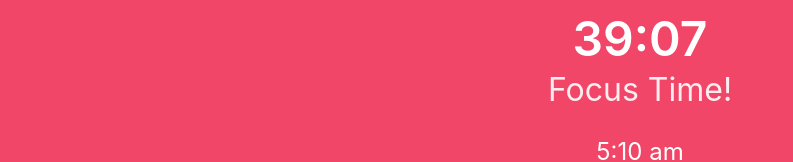
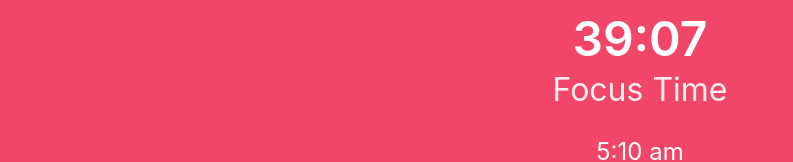
Before and after one commit to bytedriven/pomodoro, a React (Create React App) app: page /#/ in a window 1280 px wide. Shown: the part 335-497 px from the top of the page, without its empty margins (0-793 px from the left). Built offline with nearby package versions, Linux system fonts and the light colour scheme; what @fortawesome/fontawesome would draw is missing.

Commit message:
:construction: Reduxified settings modal messages saving
need to implement range, exceptions and mossbyte

```diff
--- a/src/components/App.jsx
+++ b/src/components/App.jsx
@@ -75,7 +75,7 @@ export default class App extends React.Component {
                 this.state.sounds.break.play()
             }
             appClass = 'is-primary'
-            message = message || this.state.mossByte.object.messages ? this.state.mossByte.object.messages.break : 'message.break'
+            message = message || this.props.settings.messages.break
             minutesDiff = moment().startOf('hour').minute(breakEnd).diff(now, 'minutes')
             secondsDiff = moment().startOf('hour').minute(breakEnd).diff(now, 'seconds')
 
@@ -84,7 +84,7 @@ export default class App extends React.Component {
                 this.state.sounds.focus.play()
             }
             appClass = 'is-danger'
-            message = message || this.state.mossByte.object.messages ? this.state.mossByte.object.messages.focus : 'message.focus'
+            message = message || this.props.settings.messages.focus
             minutesDiff = moment().startOf('hour').minute(breakStart).diff(now, 'minutes')
             secondsDiff = moment().startOf('hour').minute(breakStart).diff(now, 'seconds')
         }
--- a/src/components/FormElement.jsx
+++ b/src/components/FormElement.jsx
@@ -15,7 +15,6 @@ export default class FormElement extends React.Component {
                 name={this.props.name}
                 placeholder={this.props.placeholder}
                 defaultValue={this.props.defaultValue}
-                onChange={(e) => {this.props.onChange(e, this.props.name)}}
             />
           </div>
         </div>
--- a/src/components/SettingsForm.jsx
+++ b/src/components/SettingsForm.jsx
@@ -33,14 +33,12 @@ export default class SettingsForm extends Component {
                         name='message.focus'
                         placeholder='Focus Message...'
                         defaultValue={this.props.messages.focus}
-                        onChange={this.handleOnChange}
                     />
                     <FormElement
                         displayName='Break Message'
                         name='message.break'
                         placeholder='Break Message...'
                         defaultValue={this.props.messages.break}
-                        onChange={this.handleOnChange}
                     />
                     <div className="field" style={{overflow: 'hidden'}}>
                         <Range
```
